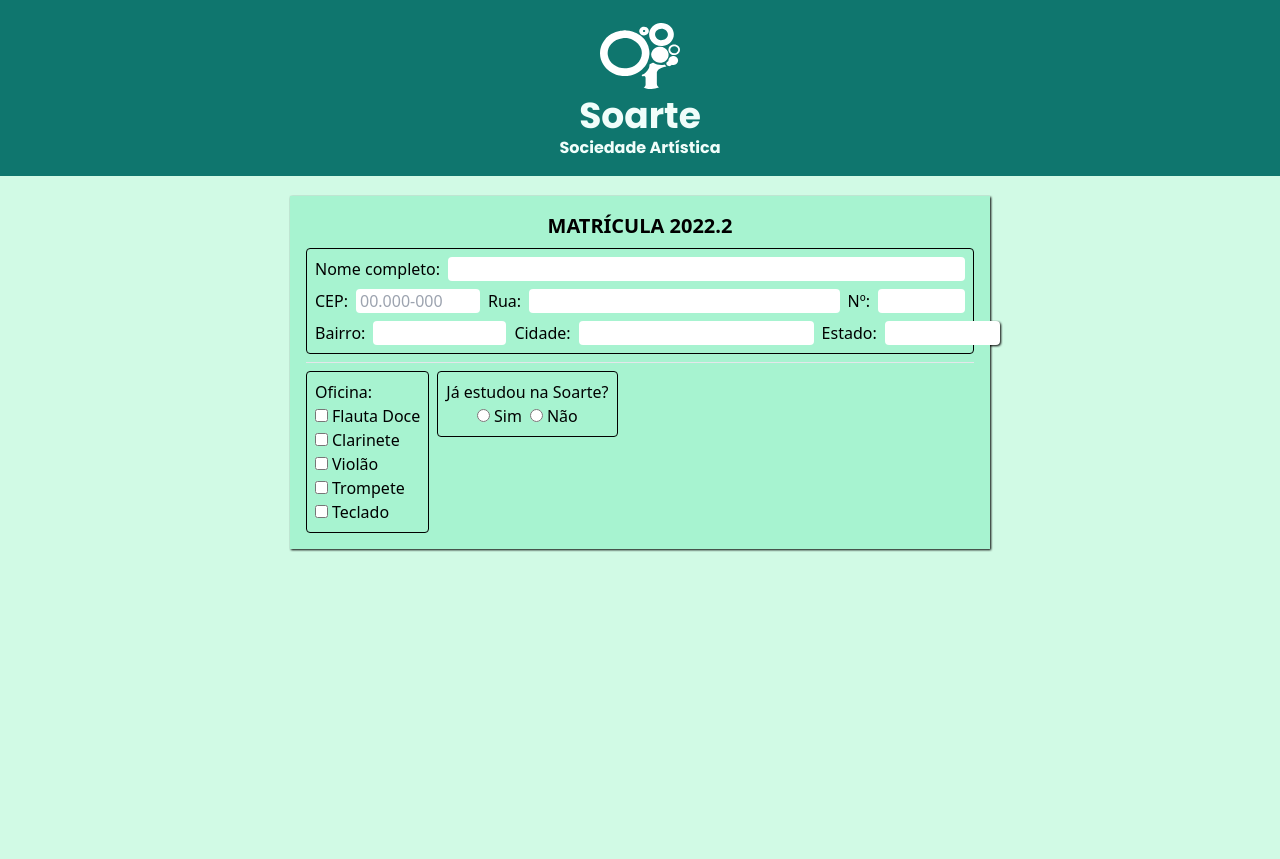
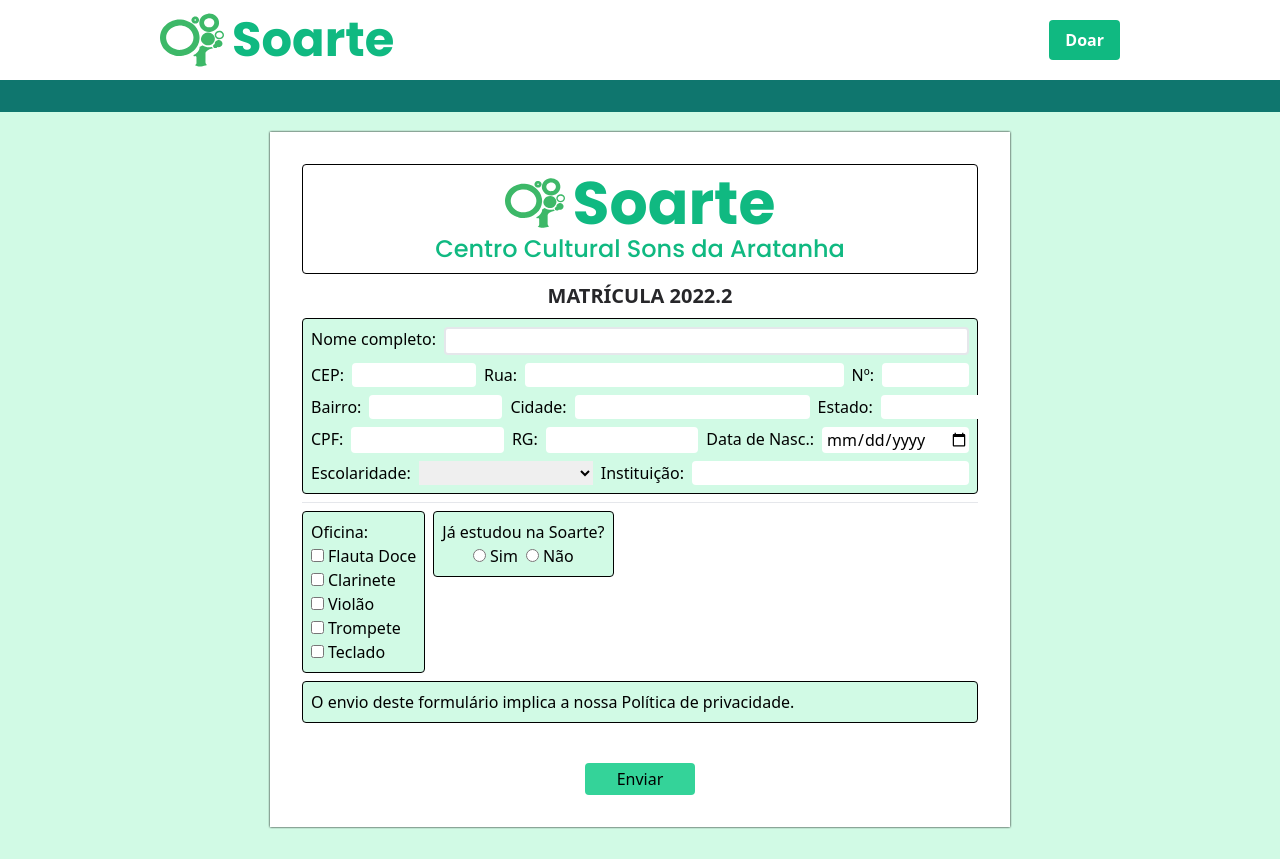
Before and after one commit to Laylsons3/soarte-nextjs, a Next.js app: page /matricula in a window 1280 px wide. Before the commit the page ends 800 px from the top, so only its background shows below. Built offline with nearby package versions, Linux system fonts and the light colour scheme; a web font is replaced by a local one.

Commit message:
update page matricula

```diff
--- a/components/Topo.js
+++ b/components/Topo.js
@@ -30,7 +30,7 @@
       <div className="flex justify-between px-4 md:px-40 bg-white h-20">
         <div className="flex items-center">
           <div className="h-16 w-16 mr-2">
-            <Image src="/images/logo-soarte.svg" width={64} height={64} alt="Logo Soarte" />
+            <Image src="/images/logo.svg" width={64} height={64} alt="Logo Soarte" />
           </div>
           <h1 className='text-5xl Poppins text-emerald-500 font-bold'>Soarte</h1>
         </div>
--- a/pages/matricula.js
+++ b/pages/matricula.js
@@ -1,35 +1,38 @@
-import LogoBranco from "../components/LogoBranco";
-
+import Topo from '../components/Topo';
+import Image from 'next/image';
+import Link from 'next/link';
 
 export default function Matricula() {
   return(
     <div>
+      <Topo />
       <div className="flex justify-center bg-teal-700 text-teal-50 p-4">
-      <div className="flex flex-col items-center text-center Poppins">
-        <div className="w-20 h-20 flex">
-        <LogoBranco />
-        </div>
-        <div className="font-bold">
-          <h1 className="text-4xl">Soarte</h1>
-          <h3>Sociedade Artística</h3>
-        </div>
-      </div>
+
       <div>
 
       </div>
     </div>
       <div className="mx-10 mt-5 flex Drop1 justify-center">
-        <div className="w-[700px] bg-emerald-200 p-4">
-          <h1 className="text-center font-bold mb-2 text-xl">MATRÍCULA 2022.2</h1>
+        <div className="w-[740px] bg-white p-8 mb-8">
+          <div className="flex flex-col Poppins border text-emerald-500 border-black rounded p-2">
+            <div className="font-bold flex flex-row justify-center items-center gap-2">
+            <div className="flex items-center">
+              <Image src="/images/logo.svg" alt="Logo" width={60} height={60} />
+            </div>
+              <h1 className="text-6xl">Soarte</h1>
+            </div>
+            <h3 className='text-2xl text-center font-medium'>Centro Cultural Sons da Aratanha</h3>
+          </div>
+          <h1 className="text-center font-bold my-2 text-xl text-zinc-800">MATRÍCULA 2022.2</h1>
           <form id="form-matricula" className="flex flex-col gap-2">
-          <div className="border border-black rounded flex flex-col gap-2 p-2">
+          <div id="form-section" className="flex flex-col gap-2">
             <div className="flex gap-2 w-full">
               <label>Nome completo:</label>
-              <input className="flex-1 pl-1" />
+              <input className="flex-1 pl-1 border-2" />
             </div>
             <div className="flex gap-2 w-full">
               <label>CEP:</label>
-              <input className="pl-1" size={8} placeholder="00.000-000" />
+              <input className="pl-1" size={8} />
               <label>Rua:</label>
               <input className="flex-1 pl-1" />
               <label>Nº:</label>
@@ -43,11 +46,38 @@
               <label>Estado:</label>
               <input className="pl-1" size={7} />
             </div>
+            <div>
+              <div className="flex gap-2 w-full">
+                <label>CPF:</label>
+                <input className="flex-1 pl-1" size={6} />
+                <label>RG:</label>
+                <input className="flex-1 pl-1" size={6} />
+                <label>Data de Nasc.:</label>
+                <input className="pl-1" size={12} type="date" />
+              </div>
+            </div>
+            <div>
+              <div className="flex gap-2 w-full">
+                <label>Escolaridade:</label>
+                <select>
+                  <option></option>
+                  <option>Infantil</option>
+                  <option>Fundamental</option>
+                  <option>Médio incompleto</option>
+                  <option>Médio completo</option>
+                  <option>Superior incompleto</option>
+                  <option>Superior completo</option>
+                  <option>Pós graduação</option>
+                </select>
+                <label>Instituição:</label>
+                <input className="flex-1 pl-1 uppercase" size={6} />
+              </div>
+            </div>
           </div>
           <hr />
           <div className="flex gap-2 w-full ">
-            <div className="flex flex-col border border-black rounded p-2">
-              <label>Oficina:</label>
+            <div id="form-section" className="flex flex-col">
+              <div>Oficina:</div>
             <label>
               <input className="mr-1" type="checkbox" />
               Flauta Doce
@@ -72,7 +102,7 @@
 
             </div>
             <div className="flex flex-col">
-            <div className="border border-black rounded p-2">Já estudou na Soarte?
+            <div id="form-section" className="">Já estudou na Soarte?
               <div className="flex justify-center gap-2">
                   <label>
                     <input className="mr-1" name="aluno-novo" type="radio" />
@@ -93,6 +123,18 @@
 
 
           </div>
+            <div id="form-section" className=''>
+              O envio deste formulário implica a nossa
+              <Link href="/#privacidade">
+                <a className='hover:underline px-1 font-medium'>
+                  Política de privacidade.
+                </a>
+              </Link>
+            </div>
+
+            <div className='flex justify-center mt-8'>
+              <button className='bg-emerald-400 px-8 py-1 font-medium rounded'>Enviar</button>
+            </div>
 
 
           </form>
--- a/styles/globals.css
+++ b/styles/globals.css
@@ -36,7 +36,7 @@
 }
 
 .Drop1 {
-  filter: drop-shadow(1px 1px 1px black);
+  filter: drop-shadow(0px 0px 1px black);
 }
 
 section .Component {
@@ -58,3 +58,7 @@
 #form-matricula input {
   @apply rounded
 }
+
+#form-matricula #form-section {
+  @apply bg-emerald-100 border border-black rounded p-2
+}
```
Also changed, not shown: public/images/logo.svg (renamed from public/images/logo-soarte.svg).
